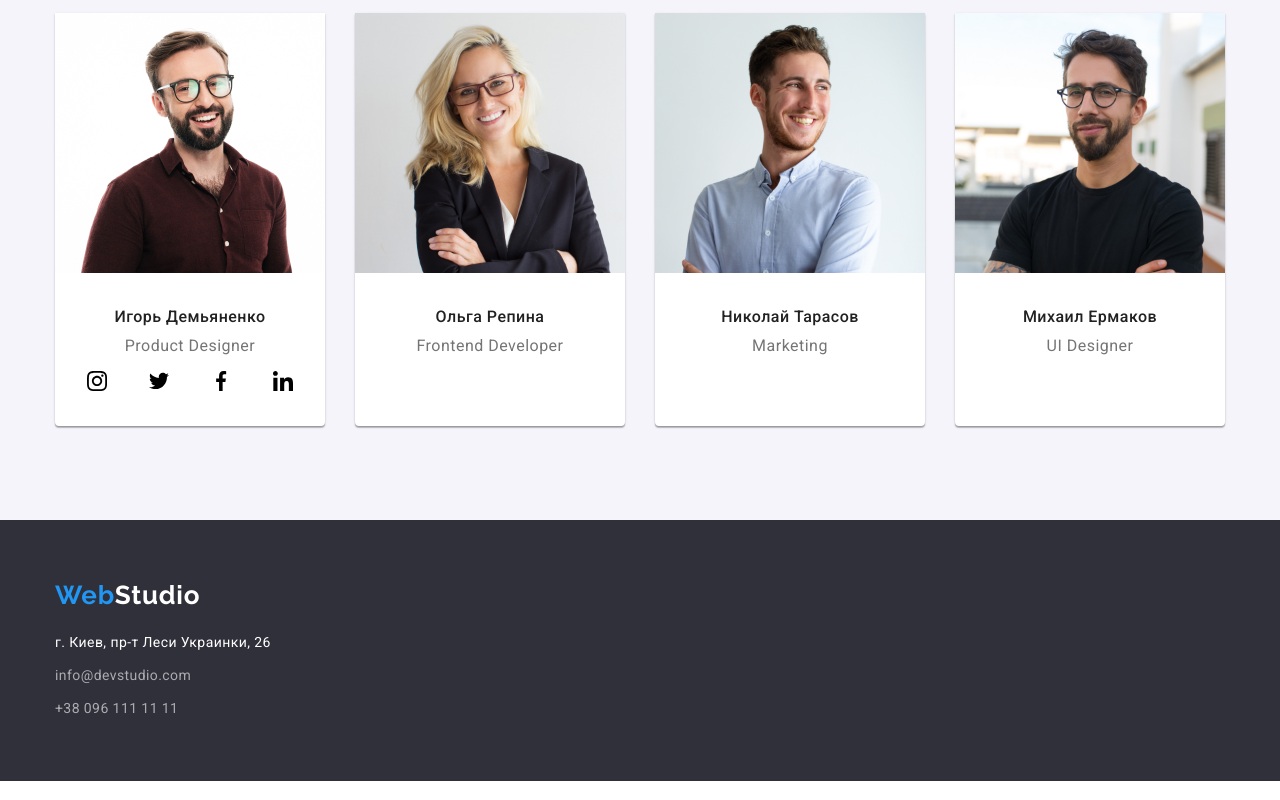
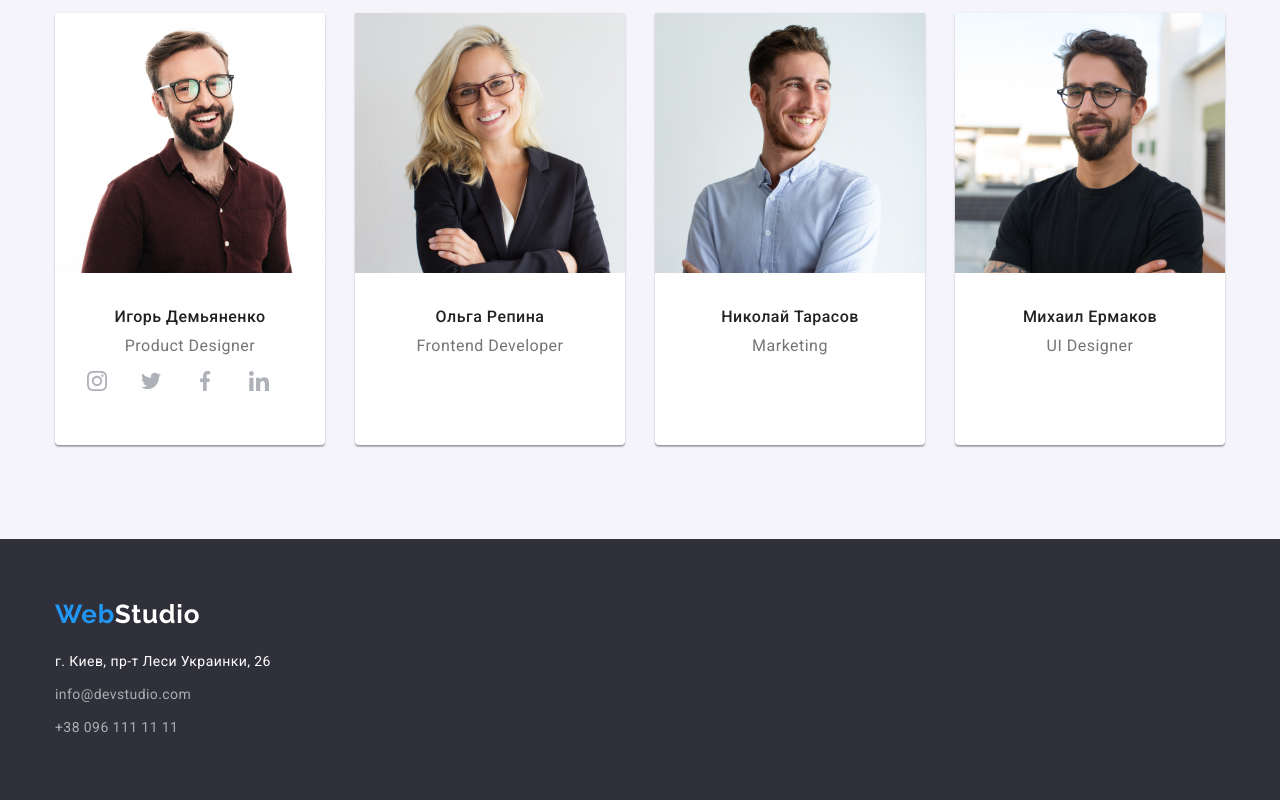
Before and after one commit to JulianMatviychuk/goit-markup-hw-04, a plain HTML site: page index.html in a window 1280 px wide. Shown: the part 1772-2572 px from the top of the page. Drawn offline with nearby package versions, Linux system fonts and the light colour scheme.

Commit message:
не виходить поставити по центру свг соц. мережі

```diff
--- a/css/styles.css
+++ b/css/styles.css
@@ -338,7 +338,8 @@ ul {
 .team-social-item {
 }
 
-.taem-cocial-link {
+.team-social-link {
+  display: block;
   width: 44px;
   height: 44px;
   border-radius: 50%;
@@ -346,13 +347,14 @@ ul {
   color: var(--icons-media-color);
 }
 
-.taem-cocial-link:hover {
+.team-social-link:hover {
   background-color: var(--accent-color);
   color: var(--white-title-color);
 }
 
 .team-social-icon {
-  fill: inherit;
+
+  fill: currentColor;
 }
 
 /* --------------------portfolio----------------------- */
```
Also changed, not shown: index.html (+6 -4 lines).
